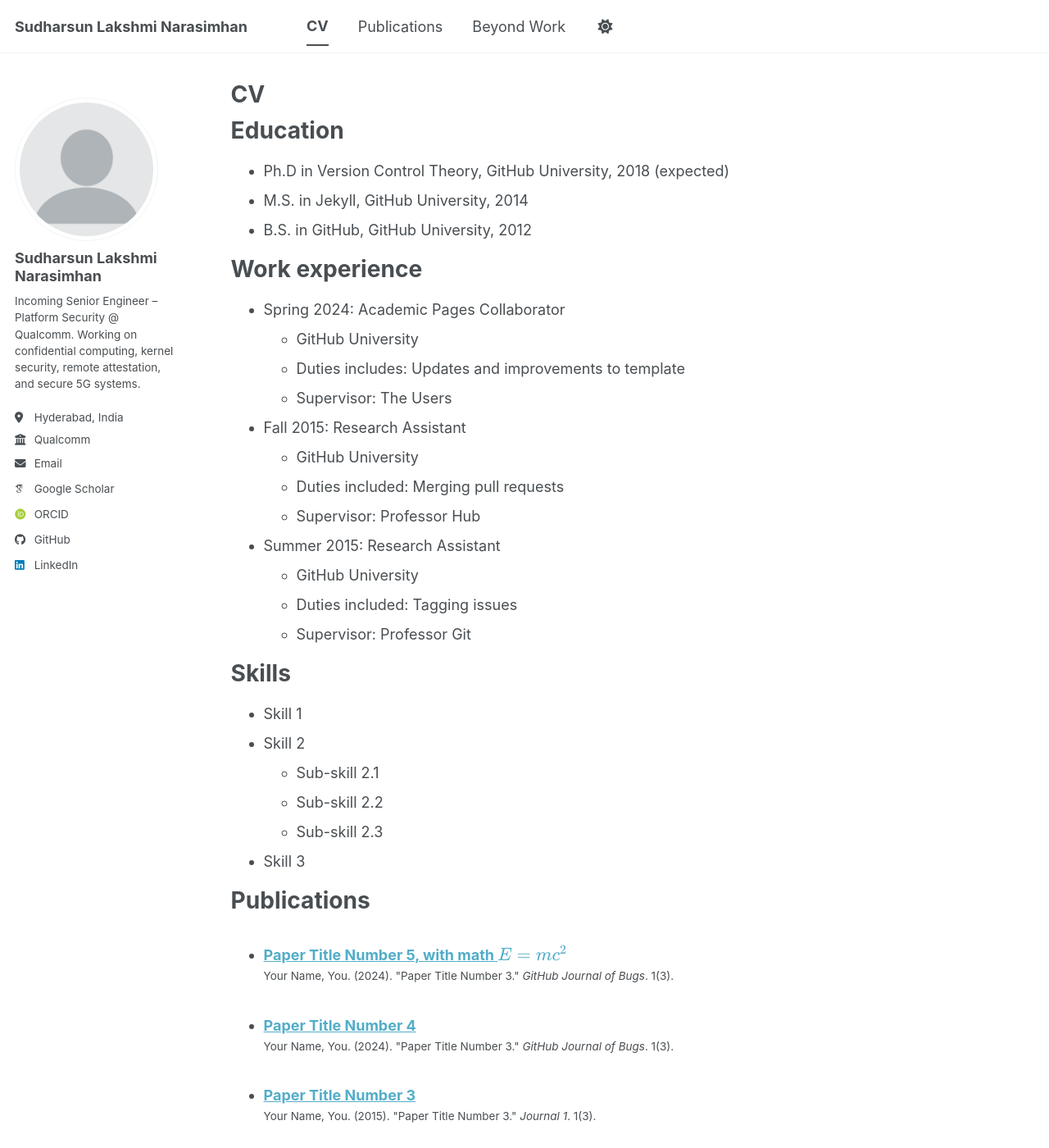
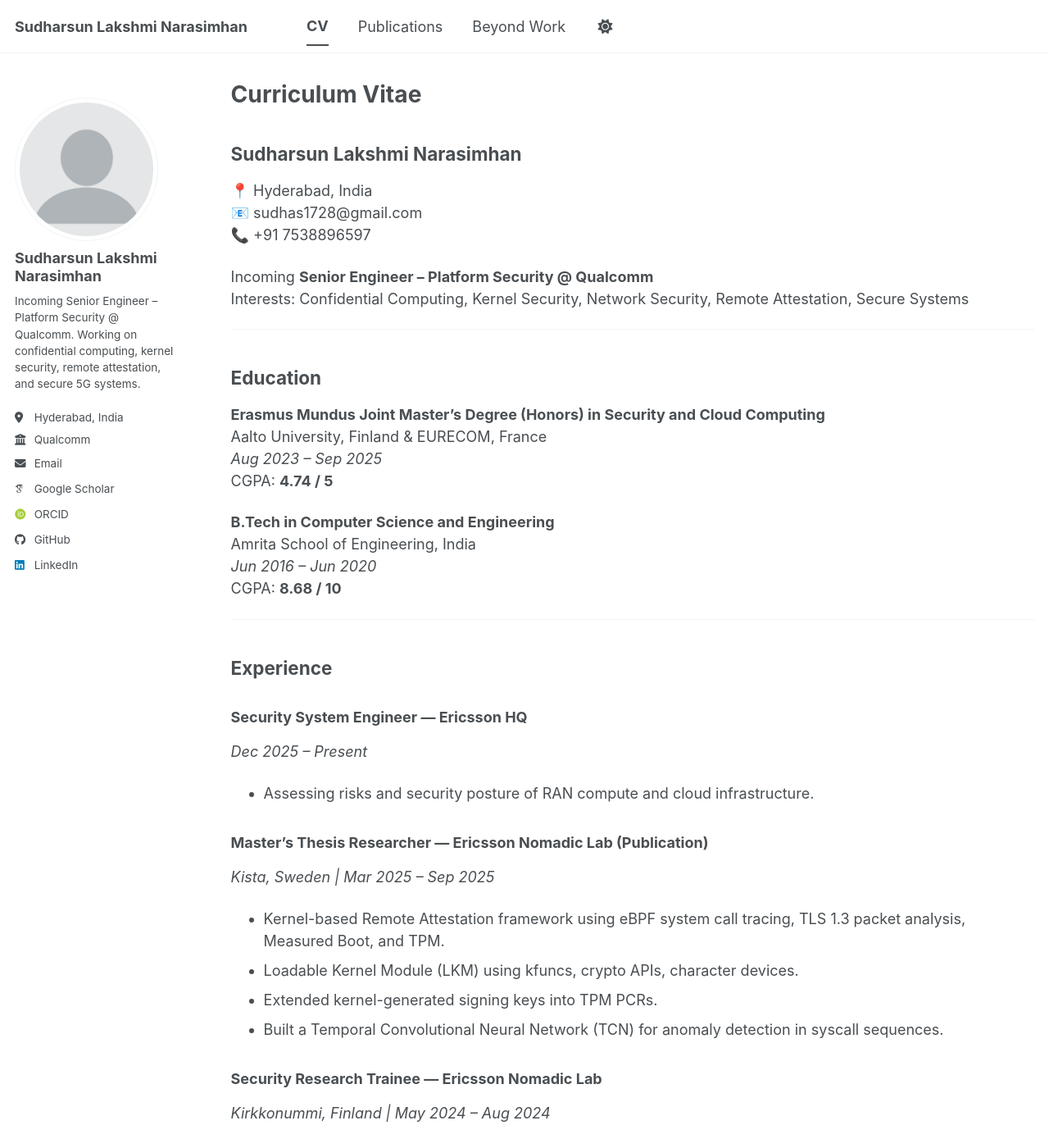
Before and after one commit to sudlaksh/sudlaksh.github.io, a Jekyll site: the page built from _pages/cv.md, in a window 1280 px wide and 1400 px high. Shown: the whole window at 82% size. Built offline with Jekyll 4.4.1, drawn with Linux system fonts in a browser that asks for light colours; some web fonts are replaced; a script bundle is joined from its source files by our own code; library files that are not in the unit come from our copies; some of the changed text lies outside the part shown.

Commit message:
Revise CV with updated information and formatting
Updated CV with personal details, education, work experience, and skills.

```diff
--- a/_pages/cv.md
+++ b/_pages/cv.md
@@ -1,6 +1,6 @@
 ---
 layout: archive
-title: "CV"
+title: "Curriculum Vitae"
 permalink: /cv/
 author_profile: true
 redirect_from:
@@ -9,56 +9,119 @@ redirect_from:
 
 {% include base_path %}
 
-Education
-======
-* Ph.D in Version Control Theory, GitHub University, 2018 (expected)
-* M.S. in Jekyll, GitHub University, 2014
-* B.S. in GitHub, GitHub University, 2012
+## Sudharsun Lakshmi Narasimhan
+📍 Hyderabad, India
+📧 sudhas1728@gmail.com
+📞 +91 7538896597
 
-Work experience
-======
-* Spring 2024: Academic Pages Collaborator
-  * GitHub University
-  * Duties includes: Updates and improvements to template
-  * Supervisor: The Users
+Incoming **Senior Engineer – Platform Security @ Qualcomm**
+Interests: Confidential Computing, Kernel Security, Network Security, Remote Attestation, Secure Systems
 
-* Fall 2015: Research Assistant
-  * GitHub University
-  * Duties included: Merging pull requests
-  * Supervisor: Professor Hub
+---
 
-* Summer 2015: Research Assistant
-  * GitHub University
-  * Duties included: Tagging issues
-  * Supervisor: Professor Git
+## Education
 
-Skills
-======
-* Skill 1
-* Skill 2
-  * Sub-skill 2.1
-  * Sub-skill 2.2
-  * Sub-skill 2.3
-* Skill 3
+**Erasmus Mundus Joint Master’s Degree (Honors) in Security and Cloud Computing**
+Aalto University, Finland & EURECOM, France
+*Aug 2023 – Sep 2025*
+CGPA: **4.74 / 5**
 
-Publications
-======
-  <ul>{% for post in site.publications reversed %}
-    {% include archive-single-cv.html %}
-  {% endfor %}</ul>
+**B.Tech in Computer Science and Engineering**
+Amrita School of Engineering, India
+*Jun 2016 – Jun 2020*
+CGPA: **8.68 / 10**
 
-Talks
-======
-  <ul>{% for post in site.talks reversed %}
-    {% include archive-single-talk-cv.html  %}
-  {% endfor %}</ul>
+---
 
-Teaching
-======
-  <ul>{% for post in site.teaching reversed %}
-    {% include archive-single-cv.html %}
-  {% endfor %}</ul>
+## Experience
 
-Service and leadership
-======
-* Currently signed in to 43 different slack teams
+### Security System Engineer — Ericsson HQ
+*Dec 2025 – Present*
+- Assessing risks and security posture of RAN compute and cloud infrastructure.
+
+### Master’s Thesis Researcher — Ericsson Nomadic Lab (Publication)
+*Kista, Sweden | Mar 2025 – Sep 2025*
+- Kernel-based Remote Attestation framework using eBPF system call tracing, TLS 1.3 packet analysis, Measured Boot, and TPM.
+- Loadable Kernel Module (LKM) using kfuncs, crypto APIs, character devices.
+- Extended kernel-generated signing keys into TPM PCRs.
+- Built a Temporal Convolutional Neural Network (TCN) for anomaly detection in syscall sequences.
+
+### Security Research Trainee — Ericsson Nomadic Lab
+*Kirkkonummi, Finland | May 2024 – Aug 2024*
+- Built Elastic QUIC Reverse Proxy inside Intel SGX enclave (EGo, Golang, Attested TLS, Azure Attestation).
+- Automated performance analysis using Python.
+
+### Teaching Assistant — Aalto University
+*Espoo, Finland | Jan 2024 – Feb 2024*
+- Evaluated and graded platform security exercises.
+- Provided structured feedback to improve student comprehension.
+
+### Network Consulting Engineer — Cisco Systems
+*Bengaluru, India | Jan 2020 – Aug 2023*
+- Built a web application for 5G Packet Core automation.
+- Worked on Kubernetes-based containerized network functions.
+- Automated network configuration and monitoring with Python.
+- Mentored junior engineers.
+
+---
+
+## Technical Skills
+
+**Areas of Interest:**
+Confidential Computing, Network Security, Software Development
+
+**Languages & Frameworks:**
+C, C++, Python, React, Django, SQL, MongoDB
+
+**Tools & Technologies:**
+Remote Attestation, eBPF, 5G Networks, Wireshark, Git, Containers
+
+---
+
+## Academic Projects
+
+### eBPF-Based Memory Dump Tool
+*Co-developed with Andrea Oliveri | Oct 2024 – Feb 2025*
+- Built an eBPF-based memory forensics tool for RAM capture and analysis.
+- Worked on kernel internals, uprobes, and memory management.
+
+---
+
+## Publications
+
+<ul>
+{% for post in site.publications reversed %}
+  {% include archive-single-cv.html %}
+{% endfor %}
+</ul>
+
+---
+
+## Talks
+
+<ul>
+{% for post in site.talks reversed %}
+  {% include archive-single-talk-cv.html %}
+{% endfor %}
+</ul>
+
+---
+
+## Teaching
+
+<ul>
+{% for post in site.teaching reversed %}
+  {% include archive-single-cv.html %}
+{% endfor %}
+</ul>
+
+---
+
+## Awards
+
+- Ericsson Cooperation and Collaboration Award — *June 2025*
+- Aalto School of Science, Dean’s Incentive Scholarship — *Nov 2024*
+- Erasmus Mundus Joint Master Degree (EMJMD) Scholarship — *Aug 2023*
+- Cisco Connected Recognition Award — *Mar 2022*
+
+---
```
